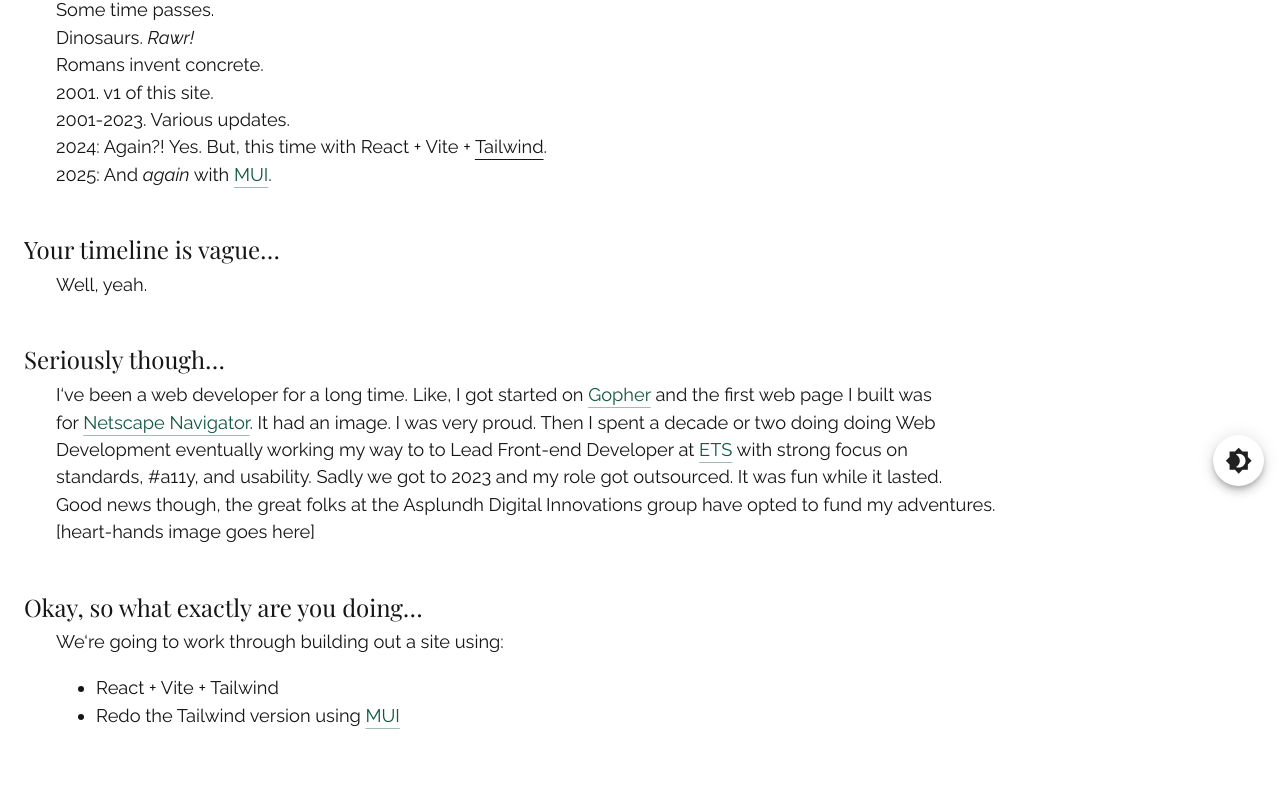
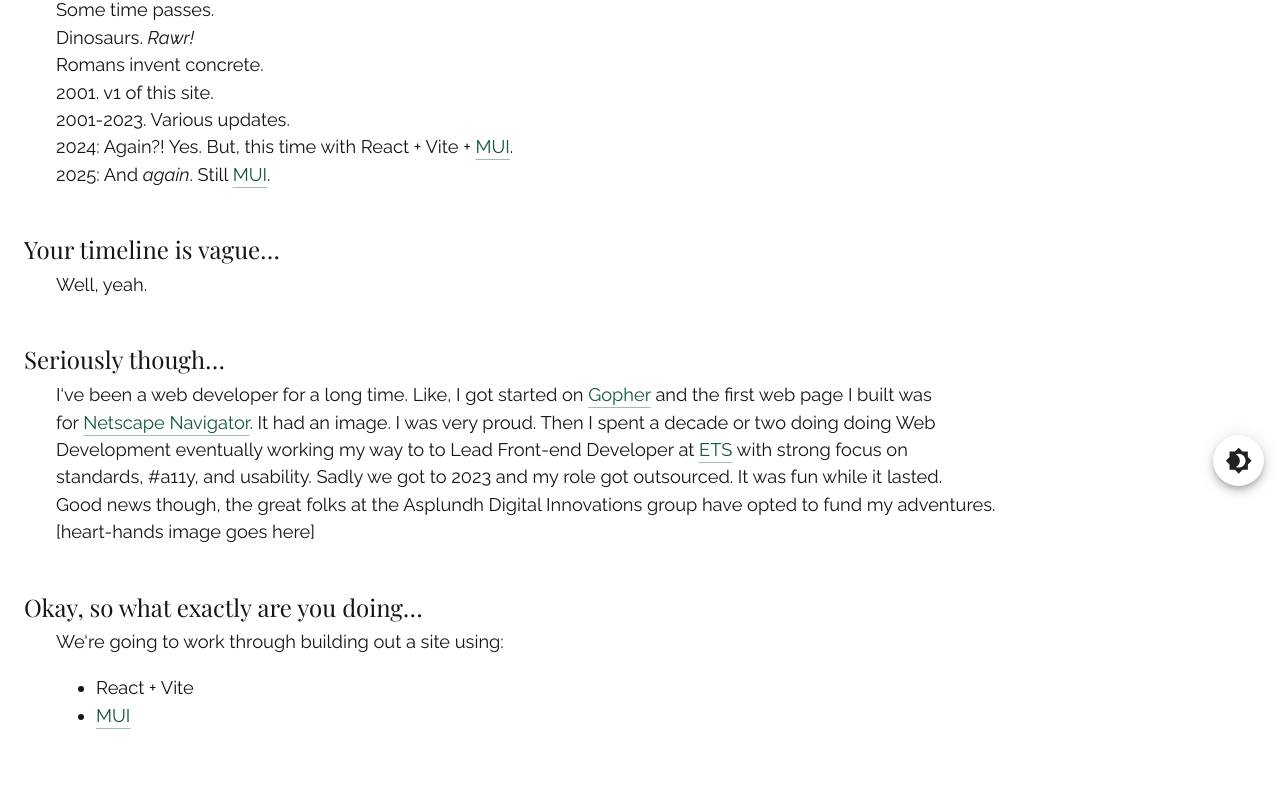
Before and after one commit to danjacquemin/danjacquemin-com, a React (Vite) app: page / in a window 1280 px wide. Shown: the part 298-1095 px from the top of the page. Built offline with nearby package versions, Linux system fonts and the light colour scheme; a web font is replaced by a local one.

Commit message:
update about to reflect the lack of tailwind

```diff
--- a/src/pages/About/index.tsx
+++ b/src/pages/About/index.tsx
@@ -22,12 +22,12 @@
             2001. v1 of this site. <br />
             2001-2023. Various updates. <br />
             2024: Again?! Yes. But, this time with React + Vite +{' '}
-            <a href="https://tailwindcss.com/" target="_blank" rel="noreferrer">
-              Tailwind
-            </a>
+            <Link href="https://mui.com/" target="_blank" rel="noreferrer">
+              MUI
+            </Link>
             .
             <br />
-            2025: And <em>again</em> with{' '}
+            2025: And <em>again</em>. Still{' '}
             <Link href="https://mui.com/" target="_blank" rel="noreferrer">
               MUI
             </Link>
@@ -89,9 +89,8 @@
             We&lsquo;re going to work through building out a site using:
           </Typography>
           <Box component="ul">
-            <Typography component="li">React + Vite + Tailwind</Typography>
+            <Typography component="li">React + Vite</Typography>
             <Typography component="li">
-              Redo the Tailwind version using{' '}
               <Link href="https://mui.com/" target="_blank" rel="noreferrer">
                 MUI
               </Link>
```
